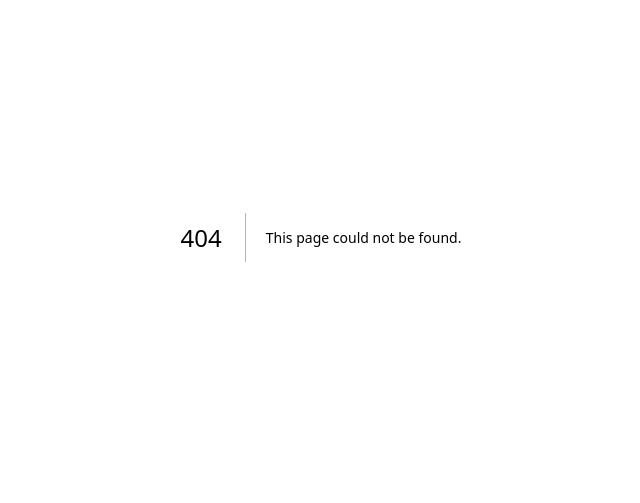
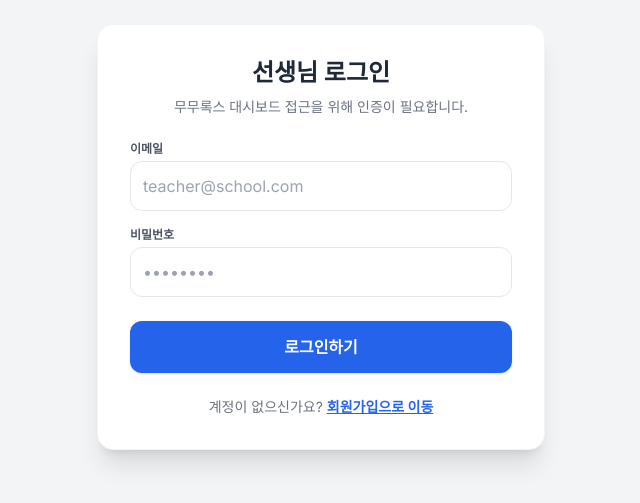
Before and after one commit to OhYuha/stackblitz-starters-jyyfeyie, a Next.js app: page /login in a window 1280 px wide. Before the commit this address had no page. Shown: the part 163-666 px from the top of the page, without its empty margins (319-959 px from the left). Built offline with nearby package versions, Linux system fonts and the light colour scheme; no server answers.

Commit message:
Create page.tsx

```diff
--- /dev/null
+++ b/app/login/page.tsx
@@ -0,0 +1,95 @@
+'use client';
+
+import { useState } from 'react';
+import { useRouter } from 'next/navigation';
+import { supabase } from '@/lib/supabase';
+
+export default function LoginPage() {
+  const router = useRouter();
+  const [email, setEmail] = useState('');
+  const [password, setPassword] = useState('');
+  const [isSignUp, setIsSignUp] = useState(false);
+  const [loading, setLoading] = useState(false);
+
+  const handleAuth = async (e: React.FormEvent) => {
+    e.preventDefault();
+    setLoading(true);
+
+    if (isSignUp) {
+      // 회원가입
+      const { error } = await supabase.auth.signUp({ email, password });
+      if (error) {
+        alert(`회원가입 실패: ${error.message}`);
+      } else {
+        alert('회원가입이 완료되었습니다! 로그인해 주세요.');
+        setIsSignUp(false);
+      }
+    } else {
+      // 로그인
+      const { error } = await supabase.auth.signInWithPassword({ email, password });
+      if (error) {
+        alert(`로그인 실패: ${error.message}`);
+      } else {
+        router.push('/teacher/dashboard');
+      }
+    }
+    setLoading(false);
+  };
+
+  return (
+    <div className="min-h-screen flex items-center justify-center bg-gray-100 p-6">
+      <div className="w-full max-w-md bg-white p-8 rounded-2xl shadow-xl border border-gray-100">
+        <h1 className="text-2xl font-bold text-gray-800 text-center mb-2">
+          {isSignUp ? '선생님 회원가입' : '선생님 로그인'}
+        </h1>
+        <p className="text-sm text-gray-500 text-center mb-6">
+          무무록스 대시보드 접근을 위해 인증이 필요합니다.
+        </p>
+
+        <form onSubmit={handleAuth} className="flex flex-col gap-4">
+          <div>
+            <label className="text-xs font-semibold text-gray-600 mb-1 block">이메일</label>
+            <input
+              type="email"
+              placeholder="teacher@school.com"
+              value={email}
+              onChange={(e) => setEmail(e.target.value)}
+              className="w-full p-3 border rounded-xl focus:ring-2 focus:ring-blue-500 focus:outline-none"
+              required
+            />
+          </div>
+
+          <div>
+            <label className="text-xs font-semibold text-gray-600 mb-1 block">비밀번호</label>
+            <input
+              type="password"
+              placeholder="••••••••"
+              value={password}
+              onChange={(e) => setPassword(e.target.value)}
+              className="w-full p-3 border rounded-xl focus:ring-2 focus:ring-blue-500 focus:outline-none"
+              required
+            />
+          </div>
+
+          <button
+            type="submit"
+            disabled={loading}
+            className="w-full py-3.5 bg-blue-600 text-white font-bold rounded-xl hover:bg-blue-700 transition shadow disabled:bg-gray-300 mt-2"
+          >
+            {loading ? '처리 중...' : isSignUp ? '회원가입하기' : '로그인하기'}
+          </button>
+        </form>
+
+        <div className="mt-6 text-center text-sm text-gray-500">
+          {isSignUp ? '이미 계정이 있으신가요?' : '계정이 없으신가요?'}{' '}
+          <button
+            onClick={() => setIsSignUp(!isSignUp)}
+            className="text-blue-600 font-semibold underline hover:text-blue-700"
+          >
+            {isSignUp ? '로그인으로 이동' : '회원가입으로 이동'}
+          </button>
+        </div>
+      </div>
+    </div>
+  );
+}
```
